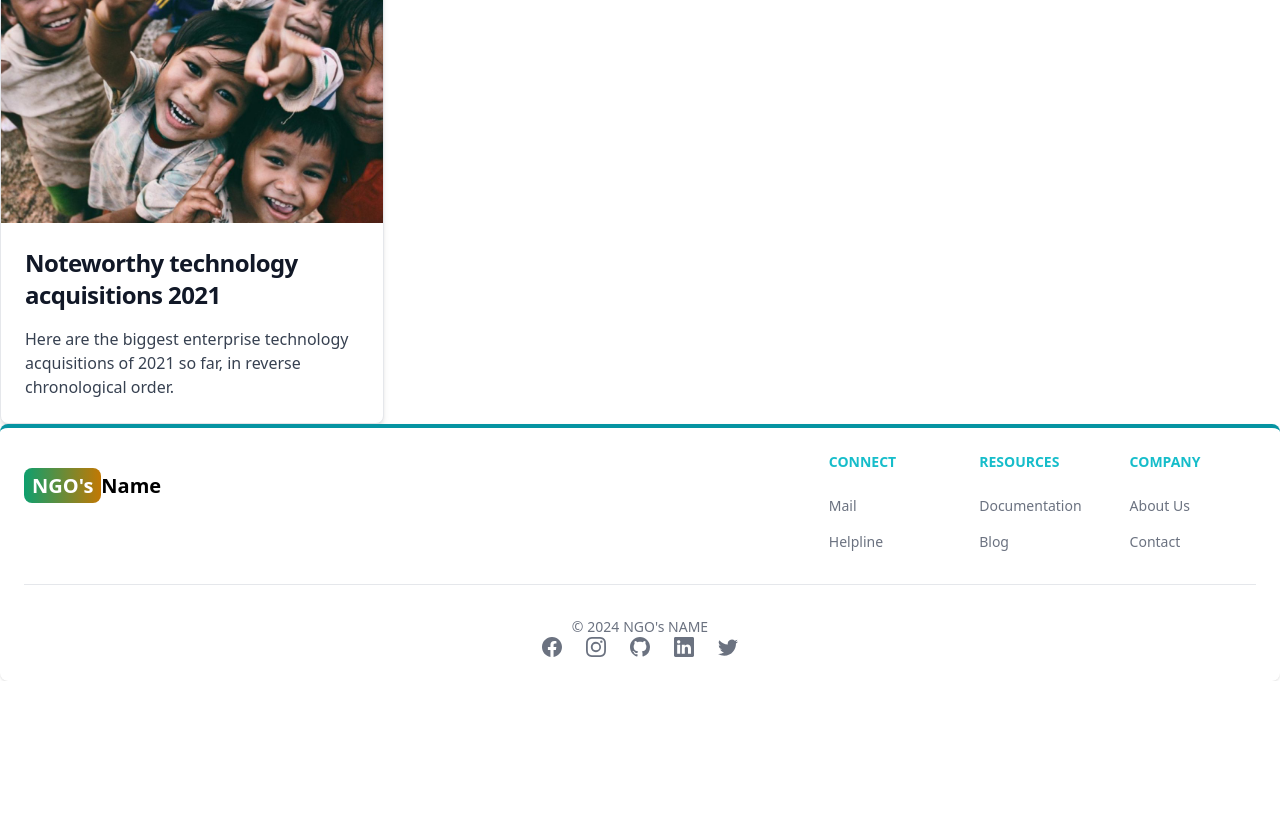
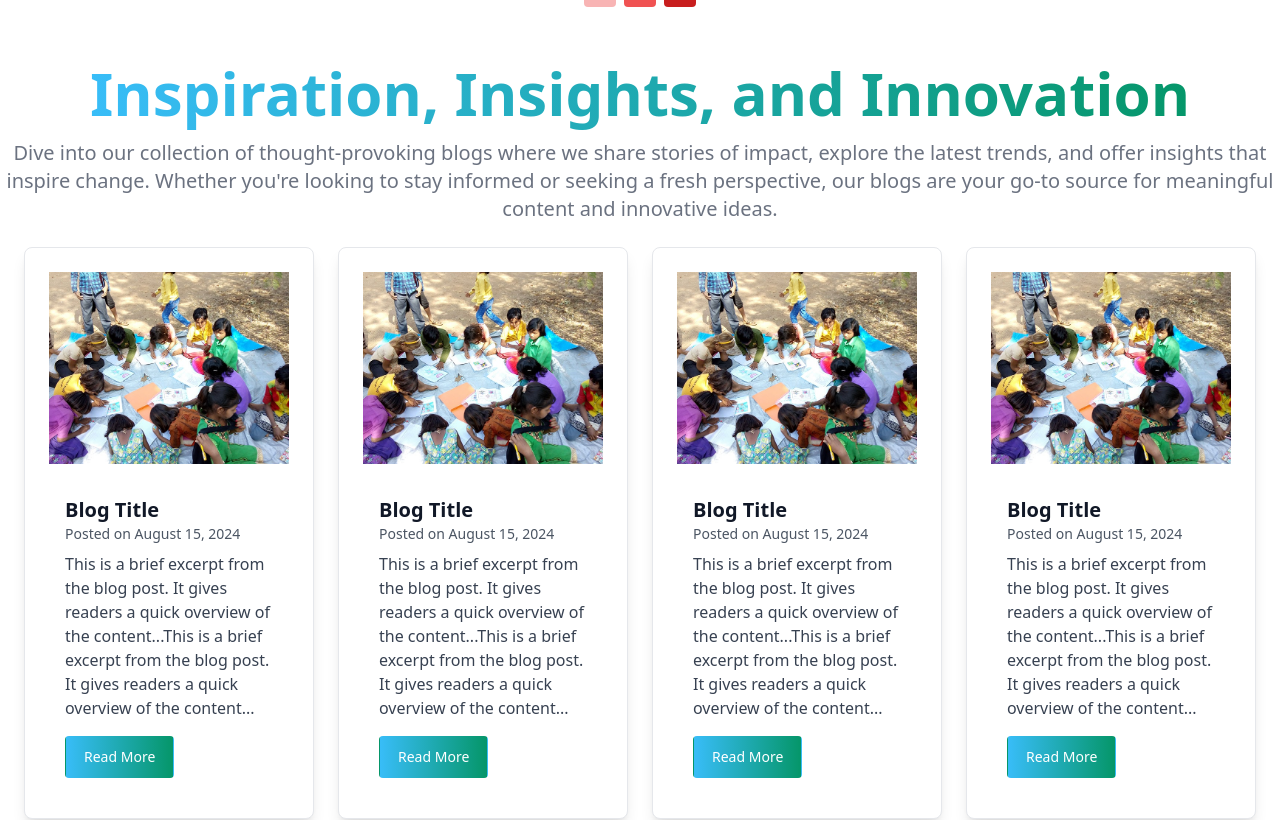
Before and after one commit to rac42/MasterHack, a React (Create React App) app in the folder client/: page / in a window 1280 px wide. Shown: the part 640-1460 px from the top of the page. Before the commit the page ends 1321 px from the top, so only its background shows below. Built offline with nearby package versions, Linux system fonts and the light colour scheme.

Commit message:
blogs basics done

```diff
--- a/client/src/App.js
+++ b/client/src/App.js
@@ -8,11 +8,13 @@ import FooterComponent from "./components/FooterComponent";
 import Projects from './pages/Projects'
 import About from "./pages/About";
 import Landing from './pages/Landing';
+import { useRef } from "react";
 
 function App() {
+  const blogRef = useRef(null);
   return (
     <>
-      <Header />
+      <Header blogRef={blogRef} />
 
       <Routes>
         <Route path='/' element={<Landing/>}/>
--- a/client/src/components/BlogCollection.js
+++ b/client/src/components/BlogCollection.js
@@ -1,13 +1,17 @@
-import React from 'react'
-import Blogs from './Blogs'
+import React from "react";
+import Blogs from "./Blogs";
+import { useRef } from "react";
 
 function BlogCollection() {
+  const blogRef = useRef(null);
   return (
-    <div>
-        blog collection
-        <Blogs/>
+    <div ref={blogRef} className="grid grid-cols-1 sm:grid-cols-2 lg:grid-cols-3 xl:grid-cols-4 gap-6 p-6">
+      <Blogs />
+      <Blogs />
+      <Blogs />
+      <Blogs />
     </div>
-  )
+  );
 }
 
-export default BlogCollection
+export default BlogCollection;
--- a/client/src/components/Blogs.js
+++ b/client/src/components/Blogs.js
@@ -1,24 +1,60 @@
-import { Card } from "flowbite-react";
-import React from "react";
-import NGOIMG from '../assets/NGO.jpg'
+import React, { useState } from "react";
+import { Card, Modal, Button } from "flowbite-react";
+import ngoimg from "../assets/NGO1.jpg";
 
 function Blogs() {
+  const [isOpen, setIsOpen] = useState(false);
+
+  const openModal = () => setIsOpen(true);
+  const closeModal = () => setIsOpen(false);
+
   return (
-    <div>
-      <Card
-        className="max-w-sm"
-        imgAlt="Meaningful alt text for an image that is not purely decorative"
-        imgSrc={NGOIMG}
-      >
-        <h5 className="text-2xl font-bold tracking-tight text-gray-900 dark:text-white">
-          Noteworthy technology acquisitions 2021
-        </h5>
-        <p className="font-normal text-gray-700 dark:text-gray-400">
-          Here are the biggest enterprise technology acquisitions of 2021 so
-          far, in reverse chronological order.
-        </p>
+    <>
+      <Card className="max-w-sm overflow-hidden shadow-lg rounded-lg hover:bg-gradient-to-r to-emerald-300 from-sky-100">
+        <img
+          className="w-full h-48 object-cover"
+          src={ngoimg}
+          alt="Blog Post"
+        />
+        <div className="p-4">
+          <h5 className="text-xl font-bold text-gray-900 dark:text-white">
+            Blog Title
+          </h5>
+          <p className="text-gray-600 text-sm mb-2">Posted on August 15, 2024</p>
+          <p className="text-gray-700 dark:text-gray-400">
+            This is a brief excerpt from the blog post. It gives readers a quick
+            overview of the content...This is a brief excerpt from the blog post. It gives readers a quick
+            overview of the content...
+          </p>
+          <Button
+            className="mt-4 bg-gradient-to-r to-emerald-600 from-sky-400 text-white  rounded hover:bg-violet-600"
+            onClick={openModal}
+          >
+            Read More
+          </Button>
+        </div>
       </Card>
-    </div>
+
+      <Modal show={isOpen} onClose={closeModal}>
+        <Modal.Header>Blog Title</Modal.Header>
+        <Modal.Body>
+          <div className="space-y-6">
+            <p className="text-base leading-relaxed text-gray-500 dark:text-gray-400">
+              This is the full description of the blog post. It includes more
+              details, stories, and insights that provide the reader with a
+              deeper understanding of the topic. Here you can expand on the
+              ideas introduced in the excerpt, share personal anecdotes, or
+              dive into the specifics of the subject matter...
+            </p>
+          </div>
+        </Modal.Body>
+        <Modal.Footer>
+          <Button onClick={closeModal} color="gray">
+            Close
+          </Button>
+        </Modal.Footer>
+      </Modal>
+    </>
   );
 }
 
--- a/client/src/components/Header.js
+++ b/client/src/components/Header.js
@@ -2,13 +2,21 @@
 // import React from 'react'
 
 import { Button, Navbar, TextInput } from "flowbite-react";
-import { Link, useLocation} from "react-router-dom";
+import { Link, useLocation } from "react-router-dom";
 import { AiOutlineSearch } from "react-icons/ai";
 import { FaMoon } from "react-icons/fa";
-
+import { useRef } from "react";
 
 export default function Header() {
-    const path = useLocation().pathname;
+  const path = useLocation().pathname;
+  const blogRef = useRef(null);
+
+  const scrollToBlogs = () => {
+    if (blogRef.current) {
+      blogRef.current.scrollIntoView({ behavior: "smooth" });
+    }
+  };
+
   return (
     <Navbar className="border-b-2">
       <Link
@@ -36,22 +44,24 @@ export default function Header() {
           <FaMoon />
         </Button>
         <Link to="/login">
-          <Button gradientDuoTone="purpleToBlue"  outline>SignIn</Button>
+          <Button gradientDuoTone="purpleToBlue" outline>
+            SignIn
+          </Button>
         </Link>
         <Navbar.Toggle />
       </div>
       <Navbar.Collapse>
-        <Navbar.Link active={path==="/"} as={'div'}>
+        <Navbar.Link active={path === "/"} as={"div"}>
           <Link to="/">Home</Link>
-        </Navbar.Link >
-        <Navbar.Link active={path==="/"} as={'div'}>
+        </Navbar.Link>
+        <Navbar.Link active={path === "/"} as={"div"}>
           <Link to="">About</Link>
         </Navbar.Link>
-        <Navbar.Link active={path==="/"} as={'div'}>
+        <Navbar.Link active={path === "/"} as={"div"}>
           <Link to="">Projects</Link>
         </Navbar.Link>
-        <Navbar.Link active={path==="/"} as={'div'}>
-          <Link to="">Blogs</Link>
+        <Navbar.Link active={path === "/"} as={"div"} >
+          <Link to="" onClick={scrollToBlogs()}>Blogs</Link>
         </Navbar.Link>
       </Navbar.Collapse>
     </Navbar>
--- a/client/src/pages/Landing.js
+++ b/client/src/pages/Landing.js
@@ -8,7 +8,7 @@ import BlogCollection from "../components/BlogCollection";
 function Landing() {
   return (
     <>
-      <div className="mb-5 flex flex-col lg:flex-row items-center justify-center lg:justify-between max-w-4xl mx-auto mt-10">
+      <div className="mb-5  flex flex-col lg:flex-row items-center justify-center lg:justify-between max-w-4xl mx-auto mt-12">
         <Card
           className="max-w-sm lg:max-w-md"
           imgAlt="Meaningful alt text for an image that is not purely decorative"
@@ -29,11 +29,33 @@ function Landing() {
         </div>
       </div>
 
-      <div className="flex justify-center items-center mt-10">
+      <div className="flex justify-center  mt-10">
         <div className="heartbeat text-6xl text-blue-900">
           <FaUserFriends />
         </div>
       </div>
+
+      <div className="flex flex-row justify-center items-center m-auto gap-2 mt-2 mb-2">
+        <hr class="w-8 h-8  my-8 border-0 bg-red-300 rounded md:my-12 dark:bg-gray-700" />
+        <hr class="w-8 h-8  my-8 border-0 bg-red-500 rounded md:my-12 dark:bg-gray-700" />
+        <hr class="w-8 h-8  my-8 border-0 bg-red-700  rounded md:my-12 dark:bg-gray-700" />
+      </div>
+
+      <div className="flex flex-col justify-center items-center m-auto ">
+        <h1 className="mb-4 text-3xl font-extrabold text-gray-900 dark:text-white md:text-5xl lg:text-6xl">
+          <span className="text-transparent bg-clip-text bg-gradient-to-r to-emerald-600 from-sky-400">
+            Inspiration, Insights, and Innovation
+          </span>{" "}
+        </h1>
+        <p className="text-lg font-normal text-gray-500 lg:text-xl dark:text-gray-400 text-center">
+          Dive into our collection of thought-provoking blogs where we share
+          stories of impact, explore the latest trends, and offer insights that
+          inspire change. Whether you're looking to stay informed or seeking a
+          fresh perspective, our blogs are your go-to source for meaningful
+          content and innovative ideas.
+        </p>
+      </div>
+
       <BlogCollection />
     </>
   );
```
